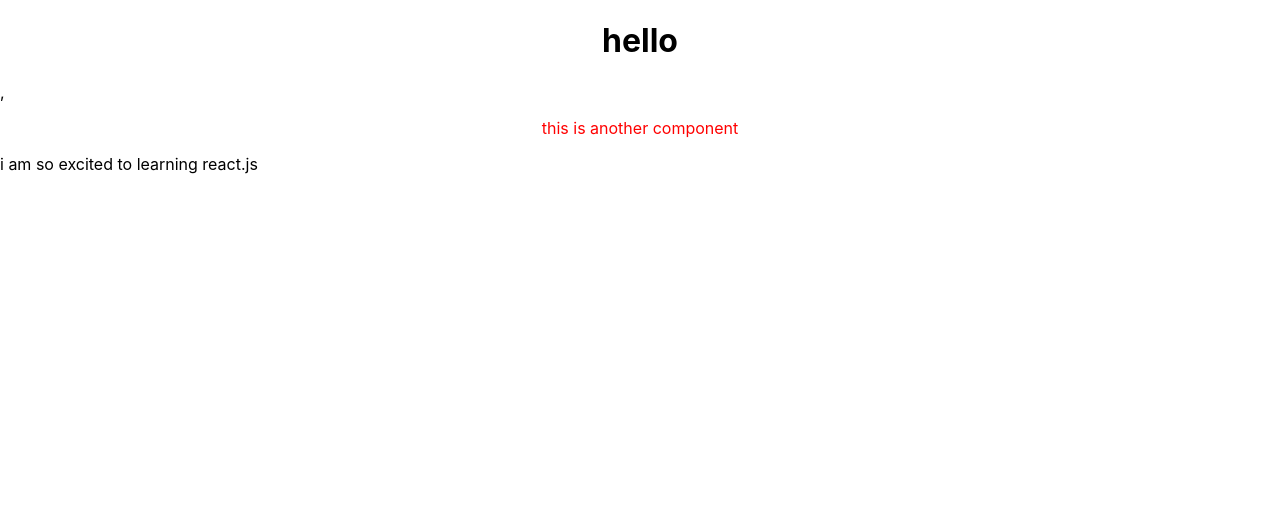
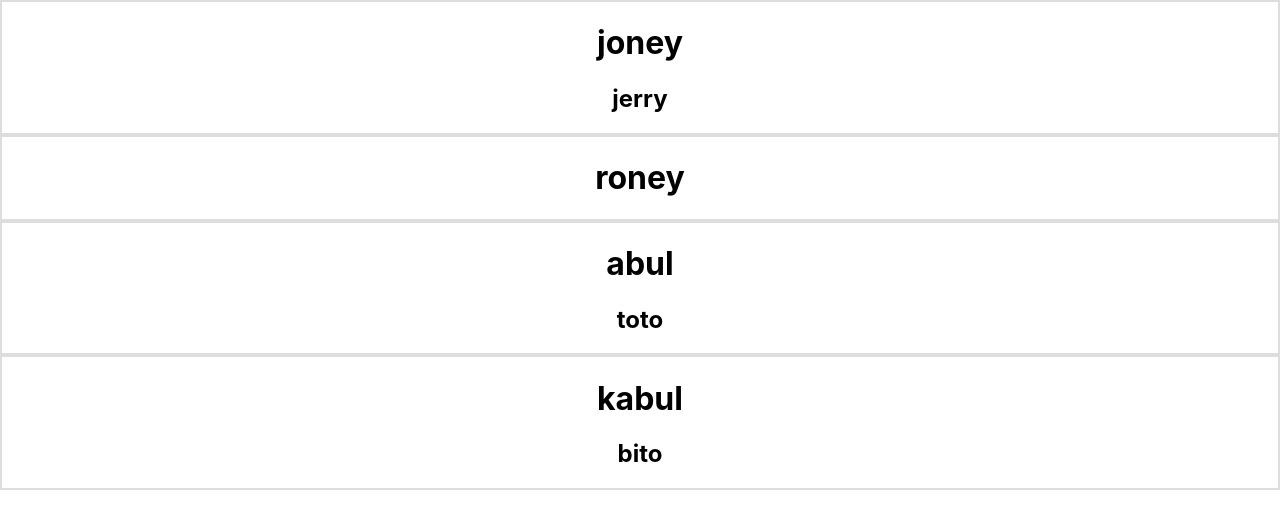
Before and after one commit to jonytalukdar/react-core-concept, a React (Create React App) app: page / in a window 1280 px wide. Shown: the top 528 px of the page. Built offline with nearby package versions, Linux system fonts and the light colour scheme.

Commit message:
added dynamic data

```diff
--- /dev/null
+++ b/src/App.js
@@ -0,0 +1,17 @@
+import React from 'react';
+import ComOne from './component';
+
+function App() {
+  const names = ['joney', 'jerry', 'jubayer', 'roney'];
+
+  return (
+    <div>
+      <ComOne name={names[0]} bio={names[1]} />
+      <ComOne name={names[3]} />
+      <ComOne name="abul" bio="toto" />
+      <ComOne name="kabul" bio="bito" />
+    </div>
+  );
+}
+
+export default App;
--- /dev/null
+++ b/src/component.jsx
@@ -0,0 +1,12 @@
+import React from 'react';
+
+function ComOne(props) {
+  return (
+    <div style={{ border: '2px solid #ddd', textAlign: 'center' }}>
+      <h1>{props.name}</h1>
+      <h2>{props.bio}</h2>
+    </div>
+  );
+}
+
+export default ComOne;
--- a/src/component/App.css
+++ /dev/null
@@ -1,38 +0,0 @@
-.App {
-  text-align: center;
-}
-
-.App-logo {
-  height: 40vmin;
-  pointer-events: none;
-}
-
-@media (prefers-reduced-motion: no-preference) {
-  .App-logo {
-    animation: App-logo-spin infinite 20s linear;
-  }
-}
-
-.App-header {
-  background-color: #282c34;
-  min-height: 100vh;
-  display: flex;
-  flex-direction: column;
-  align-items: center;
-  justify-content: center;
-  font-size: calc(10px + 2vmin);
-  color: white;
-}
-
-.App-link {
-  color: #61dafb;
-}
-
-@keyframes App-logo-spin {
-  from {
-    transform: rotate(0deg);
-  }
-  to {
-    transform: rotate(360deg);
-  }
-}
--- a/src/component/App.js
+++ /dev/null
@@ -1,17 +0,0 @@
-import React from 'react';
-import './App.css';
-import Text from './text';
-import Another from './another';
-
-class App extends React.Component {
-  render() {
-    return (
-      <div>
-        <Text />,
-        <Another />
-      </div>
-    );
-  }
-}
-
-export default App;
--- a/src/component/another.jsx
+++ /dev/null
@@ -1,14 +0,0 @@
-import React from 'react';
-
-const Another = () => {
-  return (
-    <div>
-      <p style={{ color: 'red', textAlign: 'center' }}>
-        this is another component
-      </p>
-      <p>i am so excited to learning react.js</p>
-    </div>
-  );
-};
-
-export default Another;
--- a/src/component/text.jsx
+++ /dev/null
@@ -1,11 +0,0 @@
-import React from 'react';
-
-const Test = () => {
-  return (
-    <div className="App">
-      <h1>hello</h1>
-    </div>
-  );
-};
-
-export default Test;
--- a/src/index.js
+++ b/src/index.js
@@ -1,7 +1,7 @@
 import React from 'react';
 import ReactDOM from 'react-dom';
 import './index.css';
-import App from './component/App';
+import App from './App';
 import reportWebVitals from './reportWebVitals';
 
 ReactDOM.render(
```
